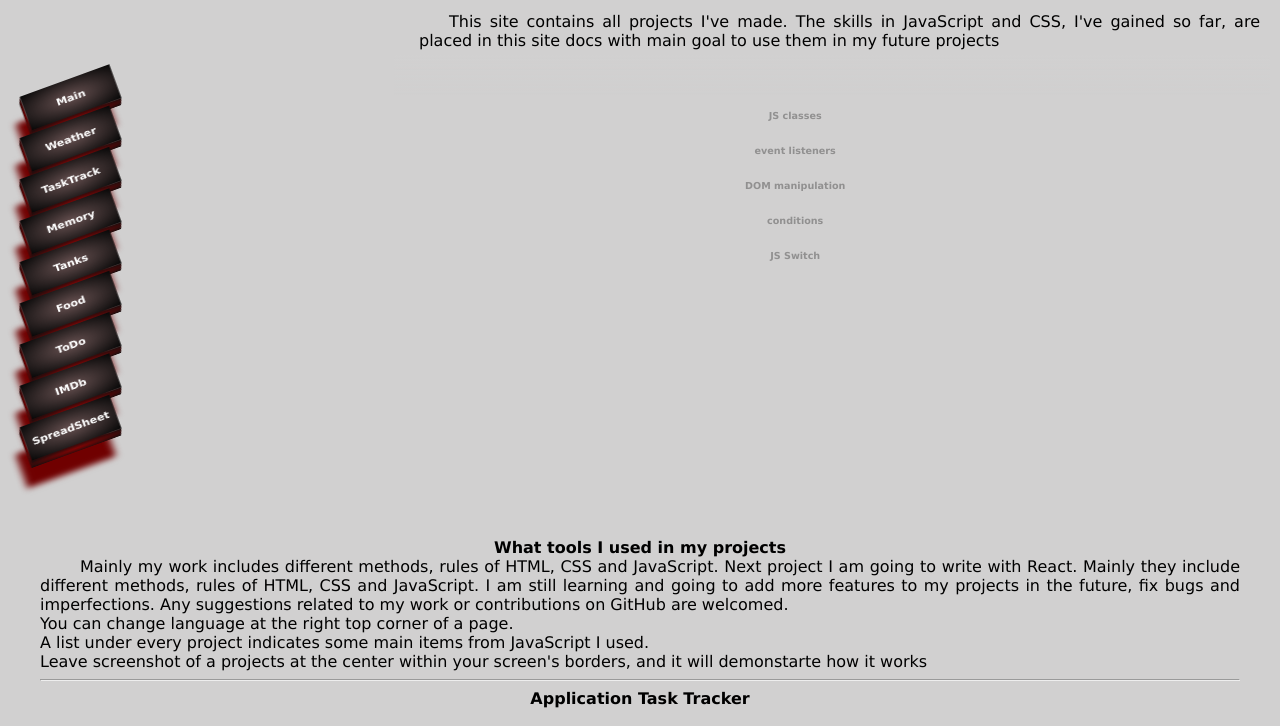
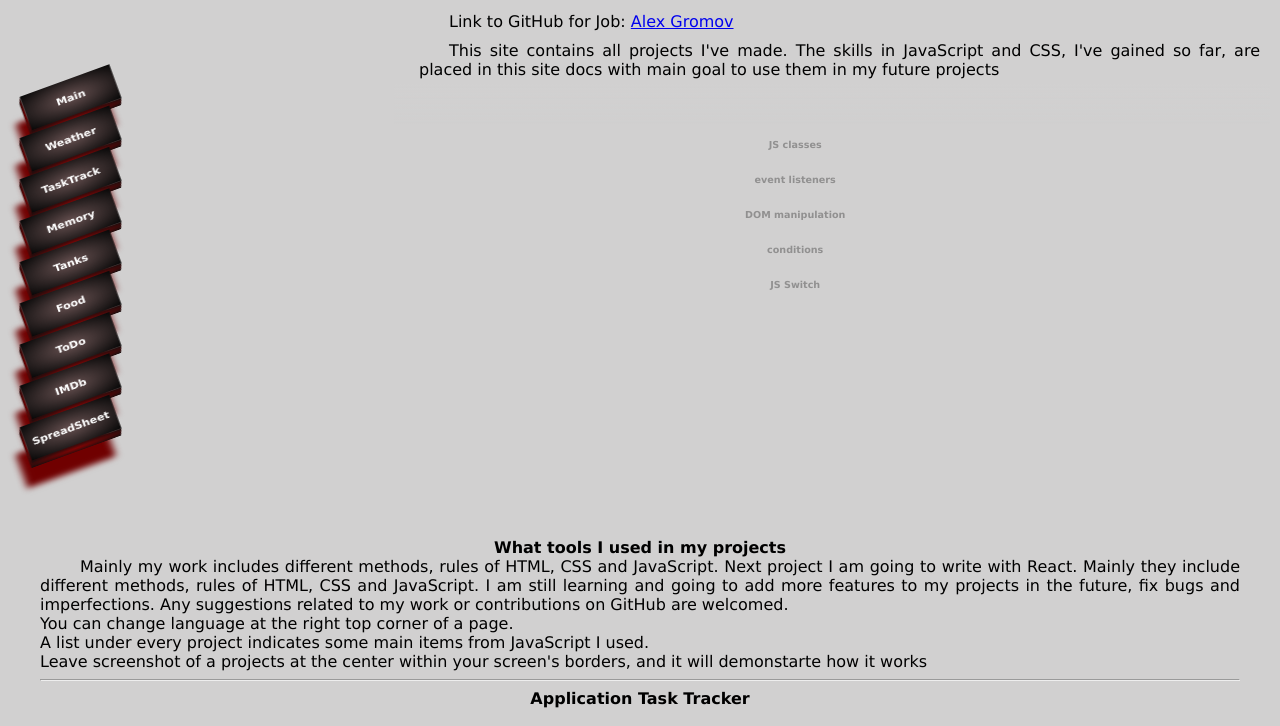
Before and after one commit to AlexThunders/R7, a plain HTML site: page About/about.html in a window 1280 px wide. Shown: the part 144-870 px from the top of the page. Drawn offline with Linux system fonts and the light colour scheme; grey boxes are pictures that could not be loaded.

Commit message:
added link to GitHub at my Job
first steps with TypeScript

```diff
--- a/About/about.html
+++ b/About/about.html
@@ -57,6 +57,7 @@
     </div>
 
     <div class="mainside">
+      <p>Link to GitHub for Job: <a href="https://github.com/Alex-Gromov">Alex Gromov</a></p>
       <p data="aboutMainIntro">
         This site contains all projects I've made. The skills in JavaScript and CSS, I've gained so far, are placed in this site docs with main goal to use them in my future projects
       </p>
```
